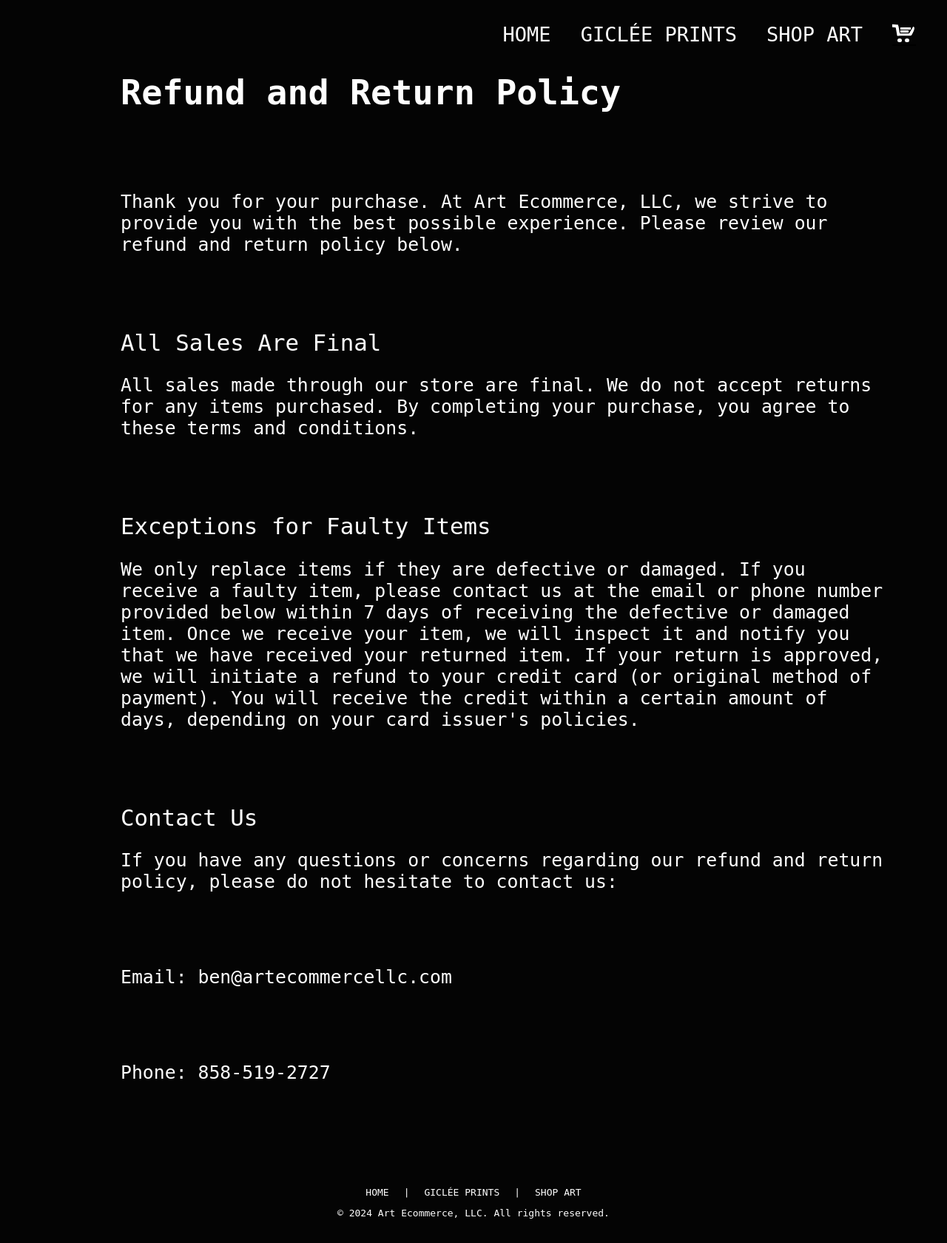
After one commit to Art-Ecommerce-LLC/brigart, a FastAPI app: template src/templates/return_policy.html in a window 1280 px wide. The commit adds this page. Shown: the whole page at 74% size. Run offline with FastAPI, Linux system fonts and the light colour scheme; the template is opened without the code that fills it, so the values that code supplies are empty; parts of the project's set-up code (start-up, migrations or seed data) failed here and were passed over; some libraries are stand-ins or nearby versions.

Commit message:
final checkout

```diff
--- a/src/app.py
+++ b/src/app.py
@@ -419,6 +419,56 @@ async def delete_item(request: Request, title: Title):
         logger.error(f"Error in delete_item: {e}")
         raise HTTPException(status_code=500, detail="Internal server error")
 
+# Change checkout to be a payment link creation and then redirect to that payment link with the correct products
+@app.get("/checkout/{sessionid}", response_class=HTMLResponse)
+async def shop_checkout(request: Request, sessionid: str):
+    logger.info(f"Checkout page accessed by {request.client.host}")
+    try:
+        # Create payment link with the items in the cart
+        if request.session.get("session_id") != sessionid:
+            logger.warning(f"Session ID does not match {request.client.host}")
+            return RedirectResponse(url="/shop_art_menu")
+
+        img_quant_list = Noco.get_cookie_from_session_id(sessionid)
+
+        # Fine the price id of the titles in the cart
+        title_list = []
+        products = stripe.Product.list(limit=300)
+        line_items = []
+        for product in products:
+            for item in img_quant_list:
+                if product.name == item["title"]:
+                    line_items.append({
+                        'price': product.default_price,
+                        'quantity': item["quantity"],
+                    })
+        if line_items == []:
+            logger.info("Cart is empty")
+            return RedirectResponse(url="/shop_art_menu")
+
+        payment_link = stripe.PaymentLink.create(
+            line_items=line_items,
+            automatic_tax = {
+                'enabled': True,
+                'liability' : {
+                    'type' : 'self',
+                }
+            },
+            shipping_address_collection={
+                'allowed_countries': ['US'],
+            },
+            shipping_options = [{
+                'shipping_rate' : "shr_1PbZ0yP7gcDRwQa3LoqgQqbK",
+            }],
+        )
+        return RedirectResponse(url=payment_link.url)
+    except Exception as e:
+        logger.error(f"Error in shop_checkout: {e}")
+        raise HTTPException(status_code=500, detail="Internal server error")
+
+
+
+
 # @app.get("/checkout/{sessionid}", response_class=HTMLResponse)
 # async def shop_checkout(request: Request, sessionid: str):
 #     # raise HTTPException(status_code=404, detail="Page not found")
@@ -815,17 +865,18 @@ async def swap_image(title: str = Form(...), new_title: str = Form(...), file: U
 @app.get("/favicon.ico")
 async def favicon(request: Request):
     return RedirectResponse(url="/static/favicon.ico")
-def decode_data_uri(data_uri: str) -> str:
+def decode_data_uri(data_uri: str, title: str) -> str:
     try:
         header, encoded = data_uri.split(",", 1)
         data = base64.b64decode(encoded)
 
-        # Create a temporary file and write the image content to it
-        temp_file = tempfile.NamedTemporaryFile(suffix=".png", delete=False)
-        temp_file_path = temp_file.name
-        with temp_file:
+        # Create a temporary directory
+        temp_dir = tempfile.mkdtemp()
+        temp_file_path = os.path.join(temp_dir, f"{title}.png")
+
+        # Write the image content to the file with the custom name
+        with open(temp_file_path, "wb") as temp_file:
             temp_file.write(data)
-            temp_file.flush()
 
         return temp_file_path
     except Exception as e:
@@ -849,10 +900,17 @@ async def get_image(title: str, background_tasks: BackgroundTasks):
             raise HTTPException(status_code=404, detail="Image not found")
 
         # Decode the data URI and get the temp file path
-        temp_file_path = decode_data_uri(uri)
+        temp_file_path = decode_data_uri(uri, title)
 
         # Schedule the file to be deleted after the response is sent
         background_tasks.add_task(delete_temp_file, temp_file_path)
+
+        # Create a file in Stripe
+        with open(temp_file_path, "rb") as fp:
+            stripe.File.create(
+                purpose="product_image",
+                file=fp
+            )
 
         return FileResponse(temp_file_path, media_type="image/png", filename=f"{title}.png", background=background_tasks)
     except HTTPException as http_exc:
@@ -888,3 +946,16 @@ async def get_image(title: str, background_tasks: BackgroundTasks):
 #     except Exception as e:
 #         logger.error(f"Failed to get image: {e}")
 #         raise HTTPException(status_code=500, detail="Failed to retrieve image")
+
+
+@app.get("/return_policy", response_class=HTMLResponse)
+async def return_policy(request: Request):
+    logger.info(f"Return policy page accessed by {request.client.host}")
+    try:
+        context = {
+            "brig_logo": Noco.get_icon_uri_from_title("brig_logo")
+        }
+        return templates.TemplateResponse(request=request, name="return_policy.html", context=context)
+    except Exception as e:
+        logger.error(f"Error in return_policy: {e}")
+        raise HTTPException(status_code=500, detail="Internal server error")
--- a/src/static/styles_giclee_art.css
+++ b/src/static/styles_giclee_art.css
@@ -22,7 +22,6 @@
 
 
 .content_cart{
-    margin-top: 100px;
     margin-left:var(--base-margin-left);
     margin-right:var(--base-margin-right);
     text-align:left;
@@ -32,6 +31,7 @@
 
 .content_cart h1{
     font-size: 50px;
+    min-height: 10vw;
 }
 
 .content_cart h2{
--- /dev/null
+++ b/src/templates/return_policy.html
@@ -0,0 +1,101 @@
+<!DOCTYPE html>
+<html>
+<head>
+    <meta name = "viewport" content = "width = device-width, initial-scale = 1.0">
+    <meta http-equiv="X-UA-Compatible" content="IE=edge">
+    <meta charset = "UTF-8">
+    <title>Art Showcase</title>
+    <link rel="stylesheet" type="text/css" href="{{ url_for('static', path='/styles_giclee_art.css') }}">
+    <link rel="stylesheet" type="text/css" href="{{ url_for('static', path='/general_styles.css') }}">
+    <script async src="https://js.stripe.com/v3/"></script>
+    <script src="{{ url_for('static', path='/toggle_menu_shop.js') }}"></script>
+    <script src="{{ url_for('static', path='/general_scripts.js') }}"></script>
+    <link rel="shortcut icon" href="/static/favicon.ico" type="image/x-icon">
+</head>
+<body>
+    <div class="header">
+        <div class="brigLogo">
+            <img src="{{ brig_logo }}" oncontextmenu="return false;" draggable="false">
+        </div>
+        <div class="navbar">
+            <a class= "home" href="/">HOME</a>
+            <a class= "giclee" href="/giclee_prints">GICLÉE PRINTS</a>
+            <a class= "shop" href="/shop_art_menu">SHOP ART</a>
+            <div class="shopping_cart_icon">
+                <div class = "center_cart">
+                    <a onclick = "checkoutRedirect()">
+                        <div class="icon-cart" style="clear: left; float: left">
+                            <div class="icon-wrapper">
+                                <div class="cart-line-1" style="background-color: white;"></div>
+                                <div class="cart-line-2" style="background-color: white;"></div>
+                                <div class="cart-line-3" style="background-color: white;"></div>
+                                <div class="cart-wheel" style="background-color: white;"></div>
+                            </div>
+                        </div>
+                    </a>
+                </div>
+            </div>
+            <span id="cartQuantity" class="cart-quantity"></span>
+        </div>
+        <div class="mobile-menu">
+            <div class="hamburger-icon">
+                <label class="hambuger-menu" onclick="toggleIcon(); toggleMenu(); toggleDropdown()" >
+                    <div id="nav-icon3">
+                        <span></span>
+                        <span></span>
+                        <span></span>
+                        <span></span>
+                      </div>
+                </label>
+            </div>
+            <div class = "shopping_cart_icon">
+                <a onclick = "checkoutRedirect()">
+                    <div class="icon-cart" style="clear: left; float: left">
+                        <div class="icon-wrapper">
+                            <div class="cart-line-1" style="background-color: white;"></div>
+                            <div class="cart-line-2" style="background-color: white;"></div>
+                            <div class="cart-line-3" style="background-color: white;"></div>
+                            <div class="cart-wheel" style="background-color: white;"></div>
+                        </div>
+                    </div>
+                </a>
+            </div>
+            <span id="mobileCartQuantity" class="cart-quantity-mobile"></span>
+            <div class="mobile-dropdown">
+                <a href="/">HOME</a>
+                <a href="/giclee_prints">GICLÉE PRINTS</a>
+                <a href="/shop_art_menu">SHOP ART</a>
+            </div>
+        </div>
+    </div>
+    <div class="content">
+        <div class = "content">
+            <div class="content_cart">
+                <h1>Refund and Return Policy</h1>
+                <p>Thank you for your purchase. At Art Ecommerce, LLC, we strive to provide you with the best possible experience. Please review our refund and return policy below.</p>
+
+                <h2>All Sales Are Final</h2>
+                <p>All sales made through our store are final. We do not accept returns for any items purchased. By completing your purchase, you agree to these terms and conditions.</p>
+
+                <h2>Exceptions for Faulty Items</h2>
+                <p>We only replace items if they are defective or damaged. If you receive a faulty item, please contact us at the email or phone number provided below within 7 days of receiving the defective or damaged item. Once we receive your item, we will inspect it and notify you that we have received your returned item. If your return is approved, we will initiate a refund to your credit card (or original method of payment). You will receive the credit within a certain amount of days, depending on your card issuer's policies.</p>
+
+                <h2>Contact Us</h2>
+                <p>If you have any questions or concerns regarding our refund and return policy, please do not hesitate to contact us:</p>
+                <p>Email: ben@artecommercellc.com</p>
+                <p>Phone: 858-519-2727</p>
+            </div>
+        </div>
+
+    </div>
+    <footer class="footer">
+        <div class="container">
+            <div class="footer_navbar">
+                <a href="/">HOME</a> |
+                <a href="/giclee_prints">GICLÉE PRINTS</a> |
+                <a href="/shop_art_menu">SHOP ART</a>
+            </div>
+            <p>&copy; <span id="currentYear"></span> Art Ecommerce, LLC. All rights reserved.</p>
+        </div>
+    </footer>
+</body>
```
Also changed, not shown: src/static/checkout.js (deleted, +0 -171 lines).
